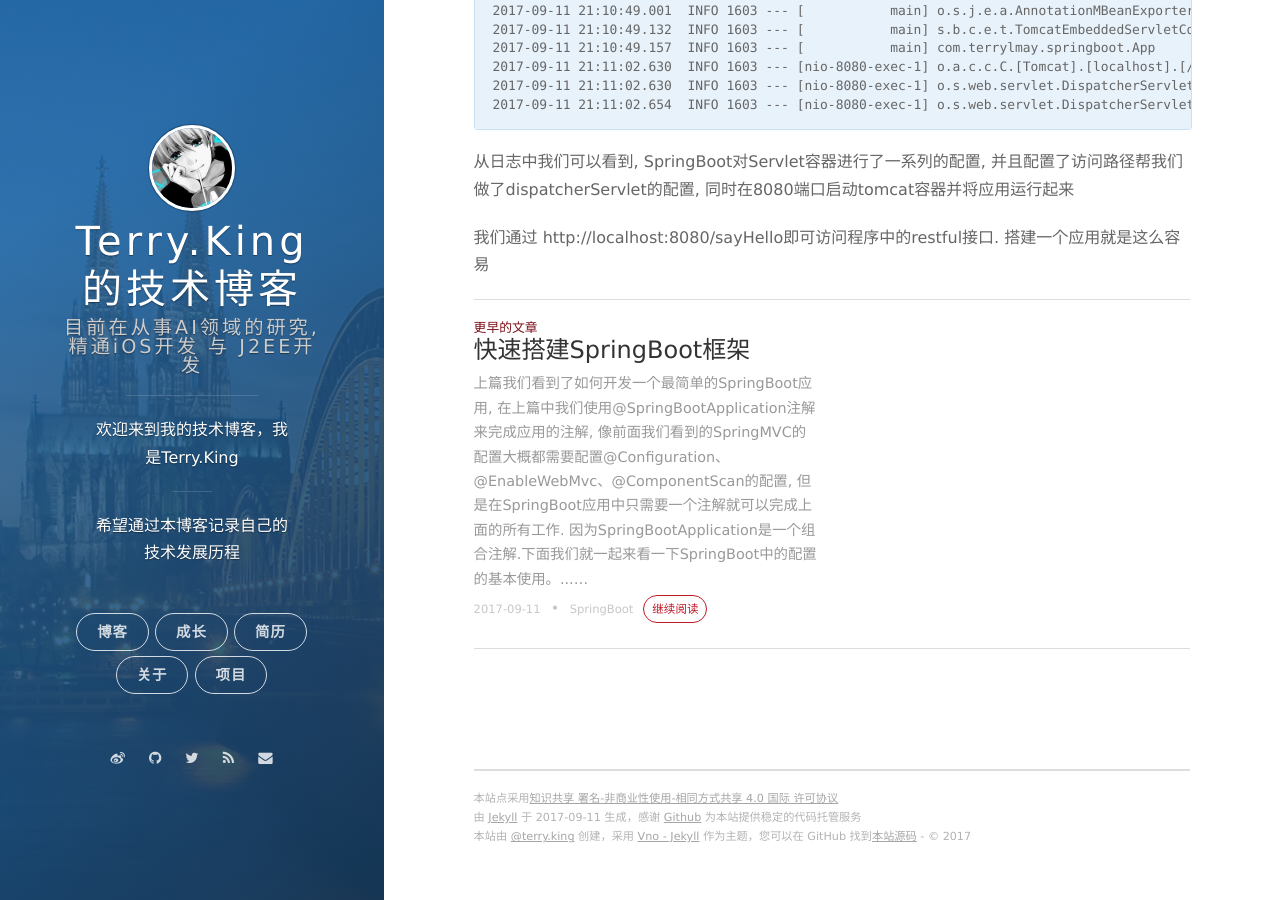
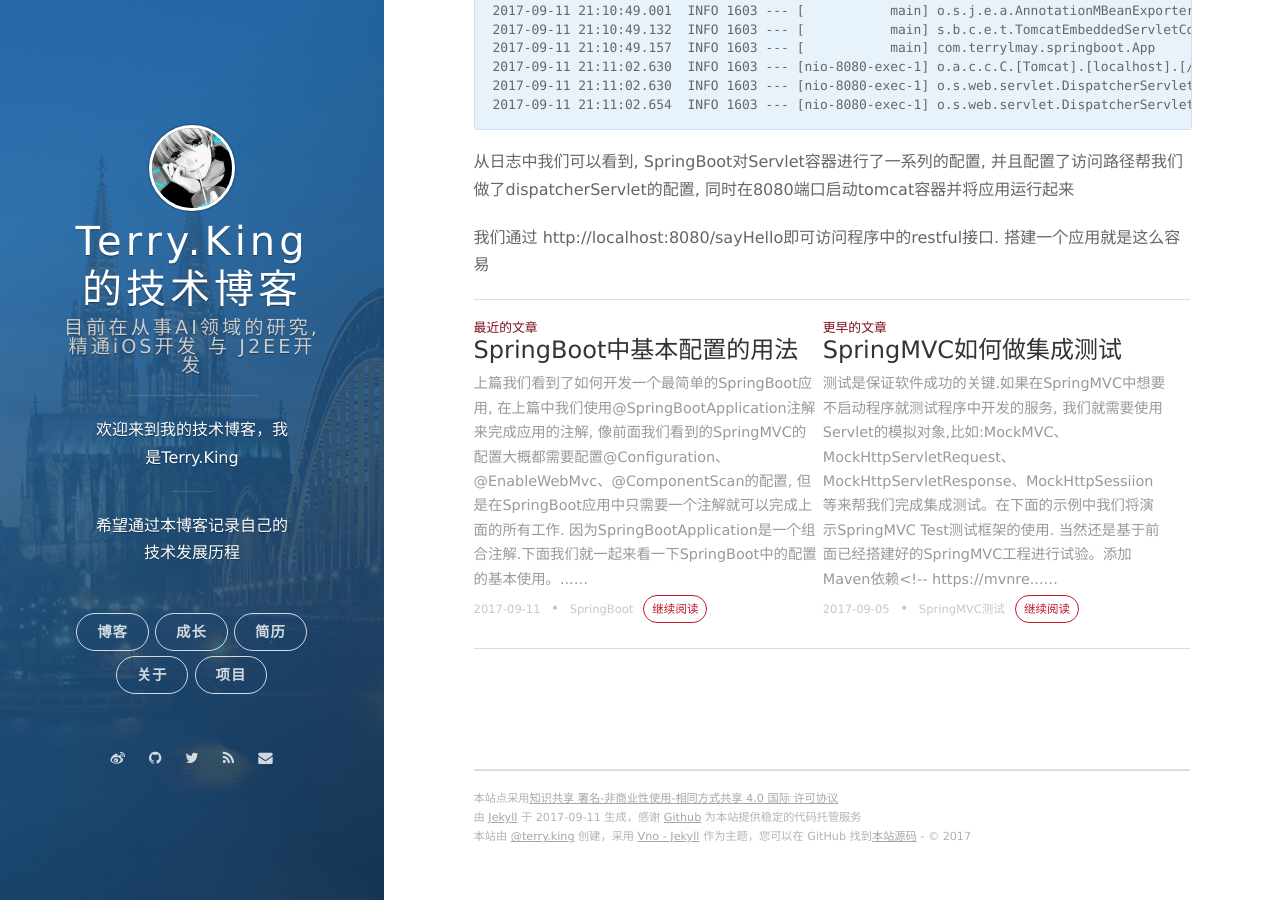
Before and after one commit to terryKing1992/terryKing1992.github.io, a Jekyll site: the page built from _posts/2017-09-11-springboot-frameworkstarter.md, in a window 1280 px wide and 900 px high, scrolled down 3249 px. Built offline with Jekyll 4.4.1, drawn with Linux system fonts in a browser that asks for light colours; nearby versions of some CDN libraries; comment, search, counter and statistics services are not loaded.

Commit message:
修改文章标题

```diff
--- a/_posts/2017-09-11-springboot-basic-config.md
+++ b/_posts/2017-09-11-springboot-basic-config.md
@@ -1,7 +1,7 @@
 ---
 layout: post
-title: 快速搭建SpringBoot框架
-date: 2017-09-11 23:00:00
+title: SpringBoot中基本配置的用法
+date: 2017-09-11 23:10:00
 tags: [SpringBoot]
 ---
 
```
